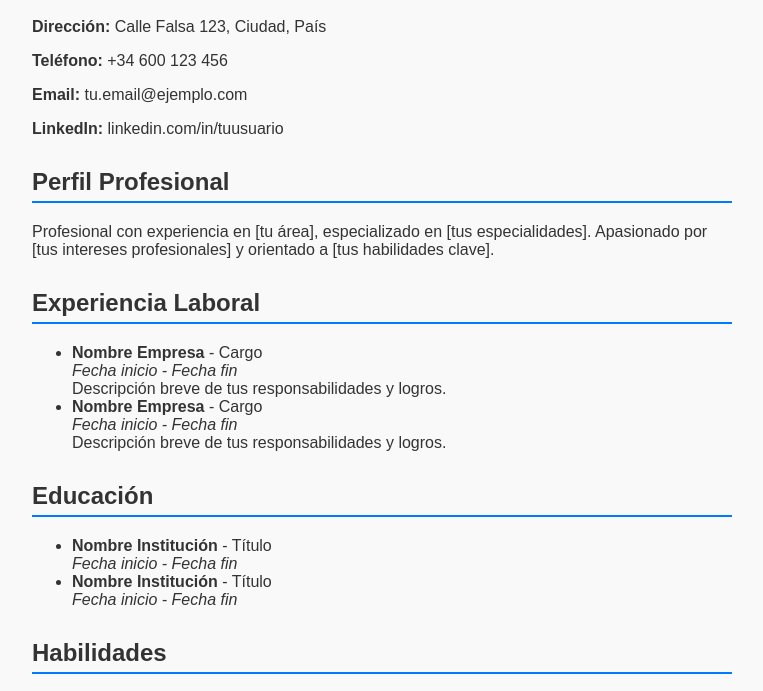
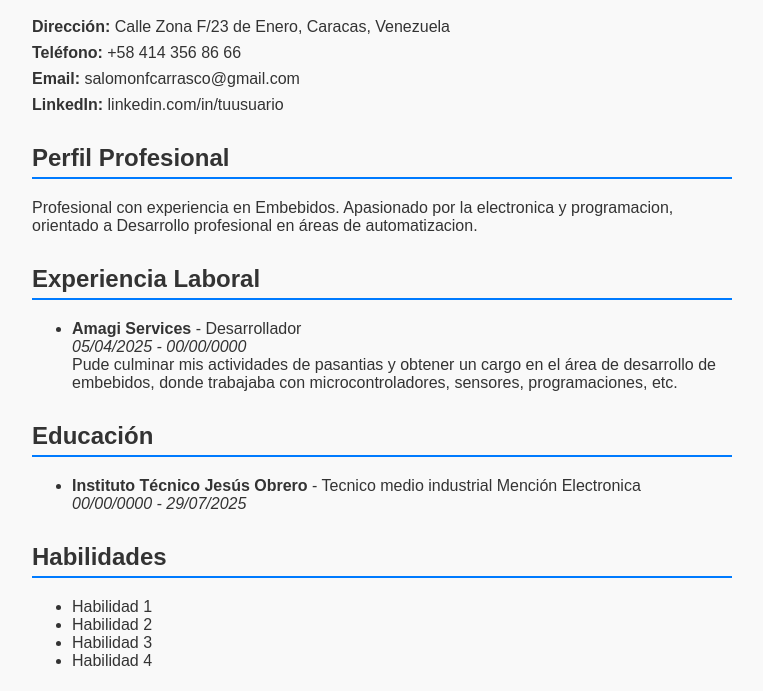
Before and after one commit to sfreites-2025/curriculum.github.io, a plain HTML site: page index.html in a window 1280 px wide. Shown: the part 107-798 px from the top of the page, without its empty margins (258-1021 px from the left). Drawn offline with Linux system fonts and the light colour scheme.

Commit message:
index.html

```diff
--- a/index.html
+++ b/index.html
@@ -3,7 +3,7 @@
 <head>
     <meta charset="UTF-8" />
     <meta name="viewport" content="width=device-width, initial-scale=1" />
-    <title>Currículum  - Salomón</title>
+    <title>Currículum - Salomón</title>
     <style>
         body {
             font-family: Arial, sans-serif;
@@ -47,7 +47,7 @@
                 transform: translateY(0);
             }
         }
-        .info-personal p, ul li {
+        .info-personal p, .section ul li {
             animation: fadeIn 1.5s ease forwards;
             opacity: 0;
         }
@@ -57,7 +57,7 @@
                 opacity: 1;
             }
         }
-        /* Añadir animación secuencial con retraso para lista de habilidades */
+        /* Añadir animación secuencial con retraso para lista de habilidades y experiencia */
         .section ul li:nth-child(1) { animation-delay: 1.6s; }
         .section ul li:nth-child(2) { animation-delay: 1.8s; }
         .section ul li:nth-child(3) { animation-delay: 2s; }
@@ -69,34 +69,56 @@
             transition: transform 0.3s ease, color 0.3s ease;
             cursor: default;
         }
+        /* Animación específica para datos de contacto con retrasos progresivos */
+        .contacto-animado p {
+            opacity: 0;
+            transform: translateY(20px);
+            animation: aparecerArriba 0.8s forwards;
+            margin: 8px 0;
+            font-size: 16px;
+        }
+        .contacto-animado p:nth-child(1) { animation-delay: 0.5s; }
+        .contacto-animado p:nth-child(2) { animation-delay: 1s; }
+        .contacto-animado p:nth-child(3) { animation-delay: 1.5s; }
+        .contacto-animado p:nth-child(4) { animation-delay: 2s; }
+        /* Animación para ir apareciendo y subiendo */
+        @keyframes aparecerArriba {
+            to {
+                opacity: 1;
+                transform: translateY(0);
+            }
+        }
+        /* Efecto hover para destacar en datos de contacto */
+        .contacto-animado p:hover {
+            color: #007BFF;
+            cursor: default;
+            transform: scale(1.05);
+            transition: transform 0.3s ease, color 0.3s ease;
+        }
     </style>
 </head>
 <body>
     <h1>[Tu Nombre Completo]</h1>
-    <div class="info-personal">
-        <p><strong>Dirección:</strong> Calle Falsa 123, Ciudad, País</p>
-        <p><strong>Teléfono:</strong> +34 600 123 456</p>
-        <p><strong>Email:</strong> tu.email@ejemplo.com</p>
+    <div class="contacto-animado">
+        <p><strong>Dirección:</strong> Calle Zona F/23 de Enero, Caracas, Venezuela</p>
+        <p><strong>Teléfono:</strong> +58 414 356 86 66</p>
+        <p><strong>Email:</strong> salomonfcarrasco@gmail.com</p>
         <p><strong>LinkedIn:</strong> linkedin.com/in/tuusuario</p>
     </div>
 
     <div class="section">
         <h2>Perfil Profesional</h2>
-        <p>Profesional con experiencia en [tu área], especializado en [tus especialidades]. Apasionado por [tus intereses profesionales] y orientado a [tus habilidades clave].</p>
+        <p>Profesional con experiencia en Embebidos. Apasionado por la electronica y programacion, orientado a Desarrollo profesional en áreas de automatizacion.</p>
     </div>
 
     <div class="section">
         <h2>Experiencia Laboral</h2>
         <ul>
             <li>
-                <strong>Nombre Empresa</strong> - Cargo<br>
-                <em>Fecha inicio - Fecha fin</em><br>
-                Descripción breve de tus responsabilidades y logros.
+                <strong>Amagi Services</strong> - Desarrollador<br>
+                <em>05/04/2025 - 00/00/0000</em><br>
+                Pude culminar mis actividades de pasantias y obtener un cargo en el área de desarrollo de embebidos, donde trabajaba con microcontroladores, sensores, programaciones, etc.
             </li>
-            <li>
-                <strong>Nombre Empresa</strong> - Cargo<br>
-                <em>Fecha inicio - Fecha fin</em><br>
-                Descripción breve de tus responsabilidades y logros.
             </li>
         </ul>
     </div>
@@ -105,12 +127,9 @@
         <h2>Educación</h2>
         <ul>
             <li>
-                <strong>Nombre Institución</strong> - Título<br>
-                <em>Fecha inicio - Fecha fin</em>
+                <strong>Instituto Técnico Jesús Obrero</strong> - Tecnico medio industrial Mención Electronica<br>
+                <em>00/00/0000 - 29/07/2025</em>
             </li>
-            <li>
-                <strong>Nombre Institución</strong> - Título<br>
-                <em>Fecha inicio - Fecha fin</em>
             </li>
         </ul>
     </div>
```
